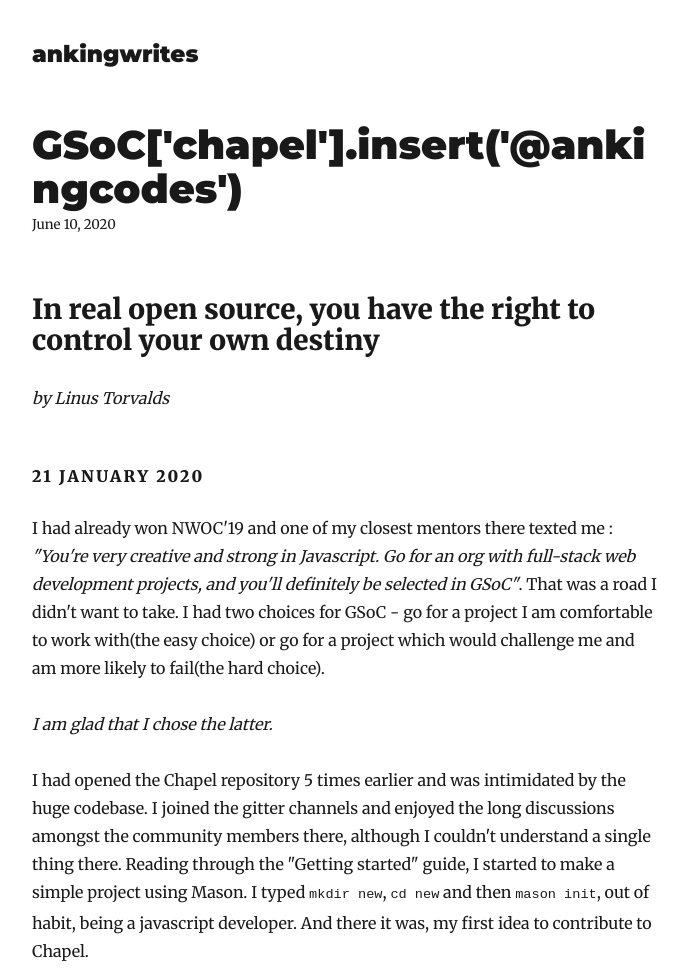
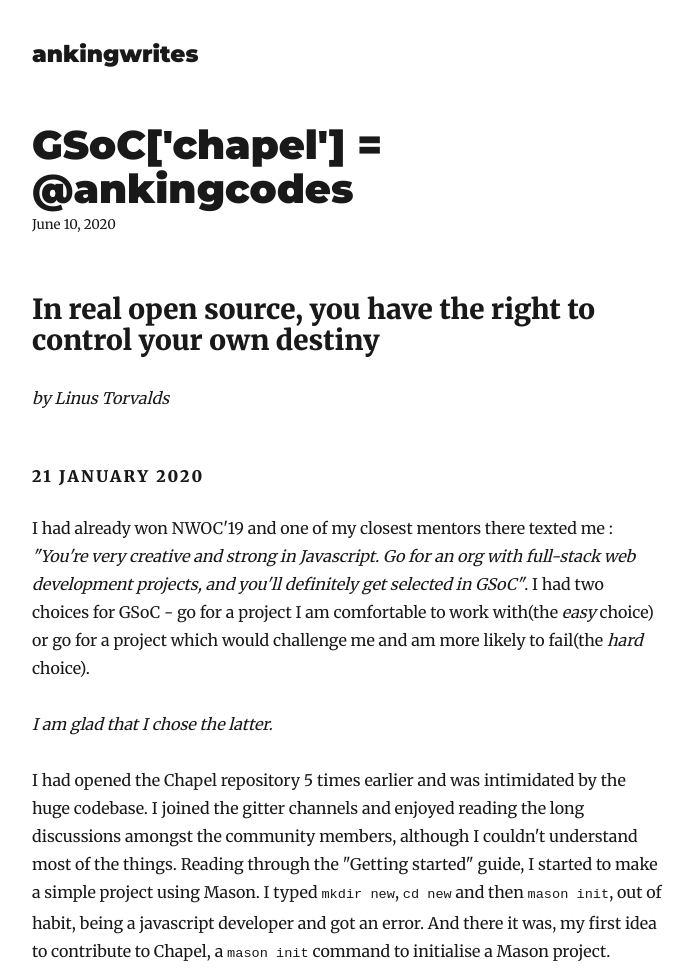
Before and after one commit to ankingcodes/ankingwrites, a Gatsby site: page /blog/gsoc-chapel-insert-ankingcodes/ in a window 1280 px wide. Shown: the top 971 px of the page, without its empty margins (293-987 px from the left). Built offline with nearby package versions, Linux system fonts and the light colour scheme; Gatsby itself is replaced by a stand-in of ours; some packages are replaced by stand-ins of ours.

Commit message:
Update Blog “gsoc-chapel-insert-ankingcodes”

```diff
--- a/content/blog/gsoc-chapel-insert-ankingcodes.md
+++ b/content/blog/gsoc-chapel-insert-ankingcodes.md
@@ -1,7 +1,7 @@
 ---
 path: gsoc_blog_1
 date: 2020-06-10T04:25:32.767Z
-title: 'GSoC[''chapel''].insert(''@ankingcodes'')'
+title: 'GSoC[''chapel''] = @ankingcodes'
 description: A brief recap of pre-GSoC work and Community Bonding Period
 ---
 ## In real open source, you have the right to control your own destiny
@@ -11,15 +11,17 @@
 #### 21 January 2020
 
  I had already won NWOC'19 and one of my closest mentors there texted me :
-_"You're very creative and strong in Javascript. Go for an org with full-stack web development projects, and you'll definitely be selected in GSoC"_.
-That was a road I didn't want to take. I had two choices for GSoC - go for a project I am comfortable to work with(the easy choice) or go for a project which would challenge me and am more likely to fail(the hard choice).
+_"You're very creative and strong in Javascript. Go for an org with full-stack web development projects, and you'll definitely get selected in GSoC"_.
+I had two choices for GSoC - go for a project I am comfortable to work with(the *easy* choice) or go for a project which would challenge me and am more likely to fail(the *hard* choice).
 
 *I am glad that I chose the latter.*
 
-I had opened the Chapel repository 5 times earlier and was intimidated by the huge codebase. I joined the gitter channels and enjoyed the long discussions amongst the community members there, although I couldn't understand a single thing there. Reading through the "Getting started" guide, I started to make a simple project using Mason. I typed `mkdir new`, `cd new` and then `mason init`, out of habit, being a javascript developer. And there it was, my first idea to contribute to Chapel.
+I had opened the Chapel repository 5 times earlier and was intimidated by the huge codebase. I joined the gitter channels and enjoyed reading the long discussions amongst the community members, although I couldn't understand most of the things. Reading through the "Getting started" guide, I started to make a simple project using Mason. I typed `mkdir new`, `cd new` and then `mason init`, out of habit, being a javascript developer and got an error. And there it was, my first idea to contribute to Chapel, a `mason init` command to initialise a Mason project.
 
 #### 26 February 2020
-I worked with [Ben Albrecht](https://www.github.com/ben-albrecht) and finally got `mason init` merged ! Ben had been very patient and helpful to me and that's one of the primary reasons I was motivated to work on Chapel everyday after a tiring college day. I made multiple new feature requests, and had also found a long list of pending tasks for Mason. Today, again, I had two choices for GSoC - go for a project from the ideas list of Chapel, or present my own project idea and risk getting selected in GSoC. *Once again I'm glad I chose the latter*.
+I worked with [Ben Albrecht](https://www.github.com/ben-albrecht) and finally got `mason init` merged ! Ben had been very patient and helpful to me and that's one of the primary reasons I was motivated to work on Chapel everyday after a tiring college day. I made multiple new feature requests, and had also found a long list of pending tasks for Mason. Today, again, I had two choices for GSoC - go for a project from the ideas list of Chapel, or present my own project idea and risk getting selected in GSoC.
+
+*Once again I'm glad I chose the latter*.
 
 #### 16 March - 31 March 2020 (Application period)
 I made multiple PRs on small to intermediate tasks and created new issues I found on the way. I had also presented a doc with my project idea and started discussing it with Ben. Ben had also invited [Sam Partee](https://www.github.com/spartee) (author of Mason), to take a look at my idea. Both of them were equally excited about the idea and encouraged me to go forward with the proposal. I was extremely happy with my proposal because I had no clue about majority of the tasks I had included in it. I knew I am going to learn a lot in the summer.
@@ -27,7 +29,7 @@
 #### 4 May, 2020 - 1 June, 2020 (Community Bonding Period)
 My [project](https://summerofcode.withgoogle.com/projects/#6454194829000704) "Improve Mason Package Manager" mentored by Ben Albrecht, Sam Partee and Krishna Kumar Dey was selected in GSOC !! Being from a small university where students pay for an internship certificate, and have absolutely no ecosystem to code or to be a good engineer, I felt it was time things change. I let my closest friends know about my achievement and they couldn't believe it.
 
-Mostly, students get a head start on their project during the community bonding period. But I spent the month, on taking up issues outside my proposal. One of the major issues was "Improving `mason external --setup`". This command sets up the Spack package repository, to allow users to use dependencies from Spack in their project. However, installing it took an extremely long time, about 15-20 minutes.
+Mostly, students get a head start on their project during the community bonding period. But I spent the month, taking up issues outside my proposal. One of the major issues was "Improving `mason external --setup`". This command sets up the Spack package repository, to allow users to use dependencies from Spack in their project. However, installing it took an extremely long time, about 15-20 minutes.
 
 After some design discussions with Ben, and a PR, Spack now installs within 9-10 seconds which was a very shocking outcome for me. The trick was that we did a "shallow clone" of the Spack repository, which would get only the latest revision of the Spack repository stripping off the entire history of commits.
 
```
